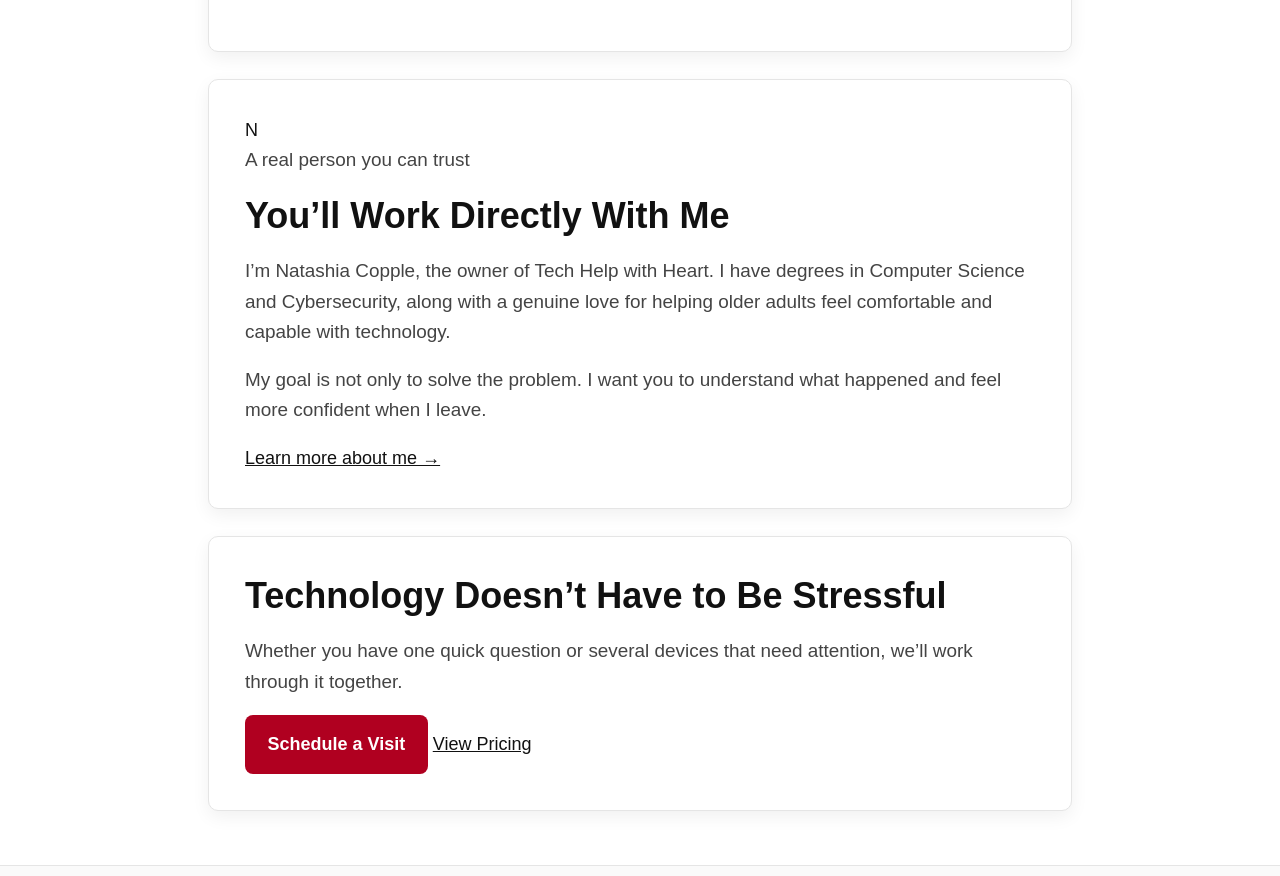
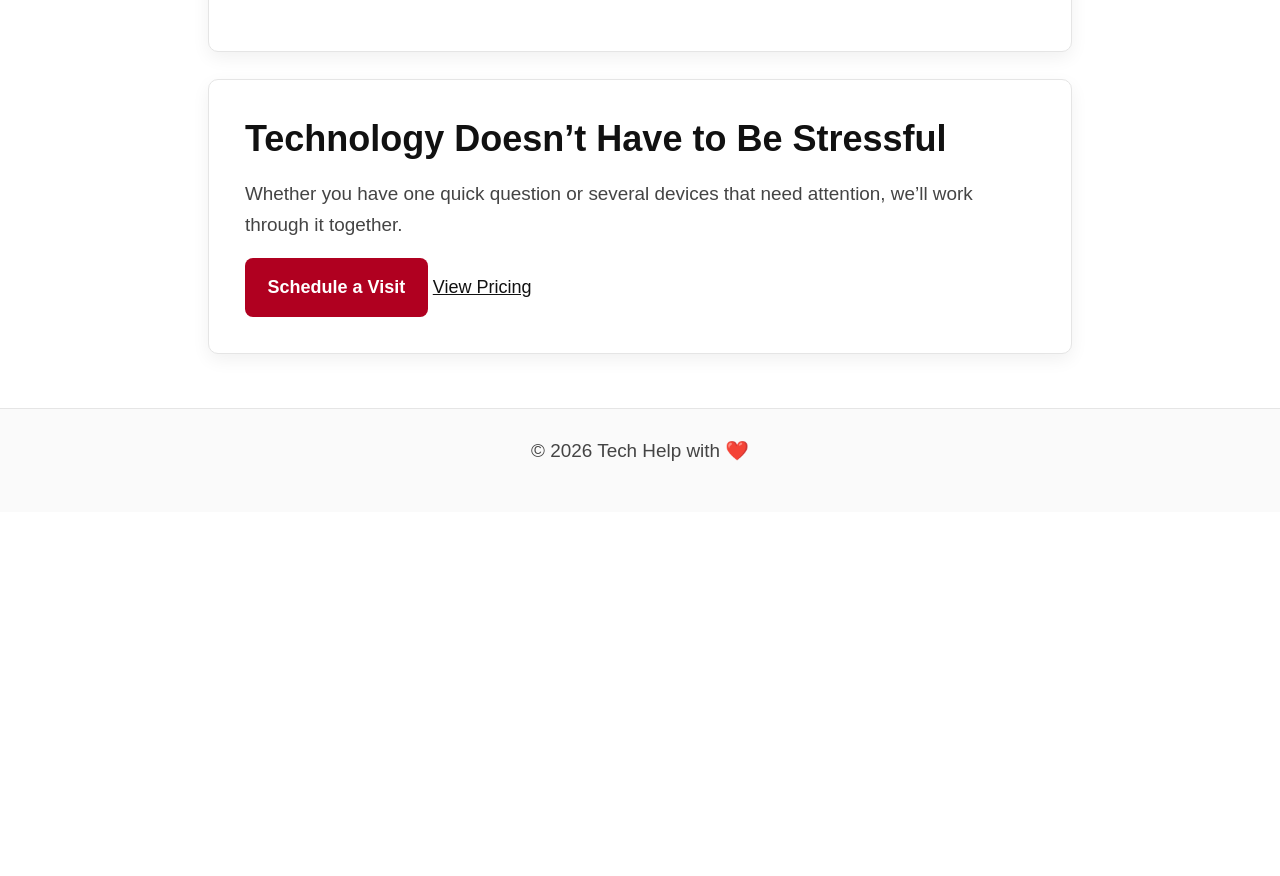
Before and after one commit to techhelpwithheart/techhelpwithheart, a plain HTML site: page index.html in a window 1280 px wide. Shown: the part 3825-4701 px from the top of the page. After the commit the page ends 4337 px from the top, so only its background shows below. Drawn offline with Linux system fonts and the light colour scheme.

Commit message:
delete section

```diff
--- a/index.html
+++ b/index.html
@@ -248,30 +248,7 @@
 
 
     <!-- ABOUT / PERSONAL TRUST -->
-    <section class="home-about">
-        <div class="about-accent" aria-hidden="true">N</div>
 
-        <div class="about-content">
-            <p class="eyebrow">A real person you can trust</p>
-            <h2>You’ll Work Directly With Me</h2>
-
-            <p>
-                I’m Natashia Copple, the owner of Tech Help with Heart.
-                I have degrees in Computer Science and Cybersecurity, along
-                with a genuine love for helping older adults feel comfortable
-                and capable with technology.
-            </p>
-
-            <p>
-                My goal is not only to solve the problem. I want you to
-                understand what happened and feel more confident when I leave.
-            </p>
-
-            <a class="text-link" href="about.html">
-                Learn more about me →
-            </a>
-        </div>
-    </section>
 
 
     <!-- FINAL CTA -->
```
